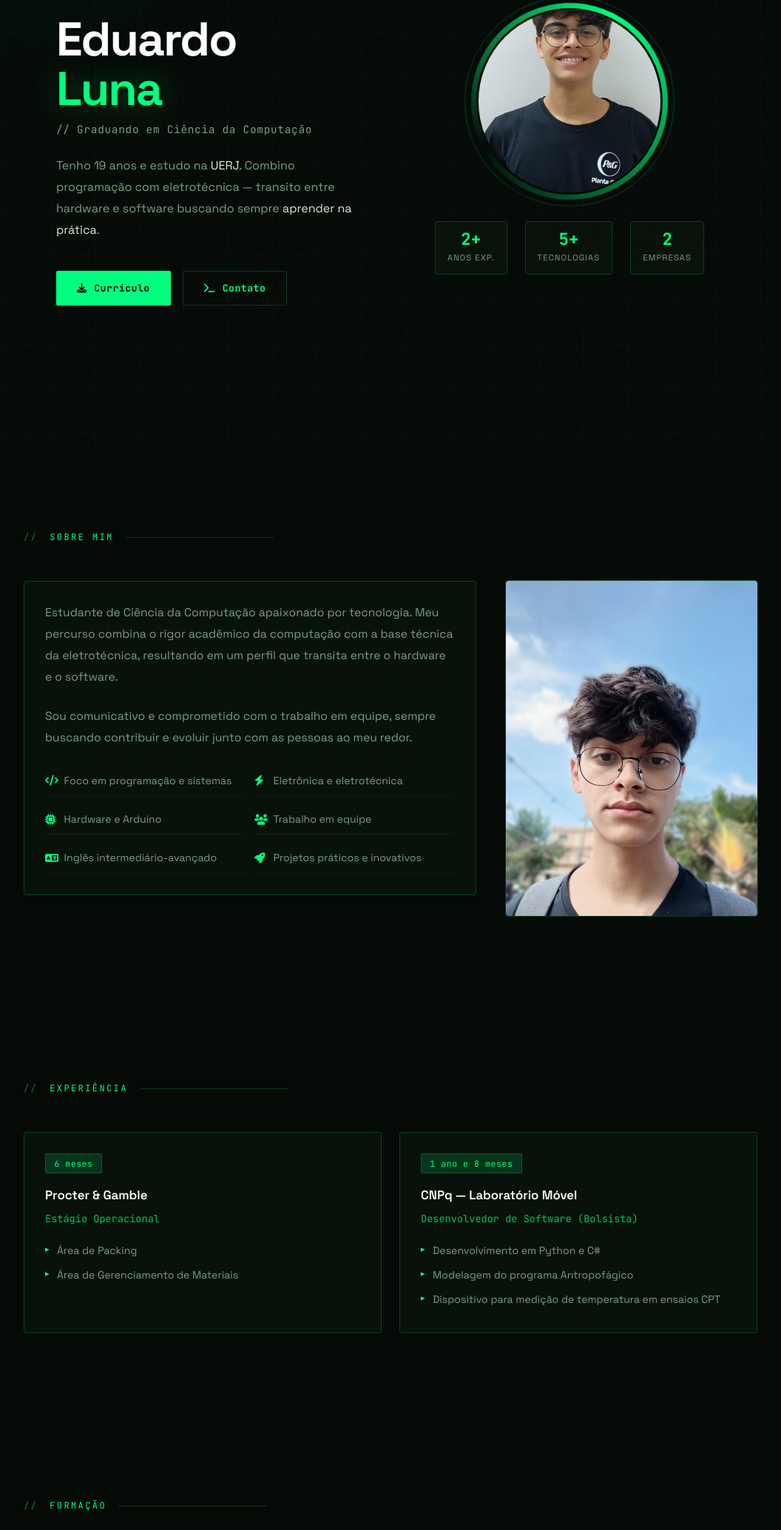
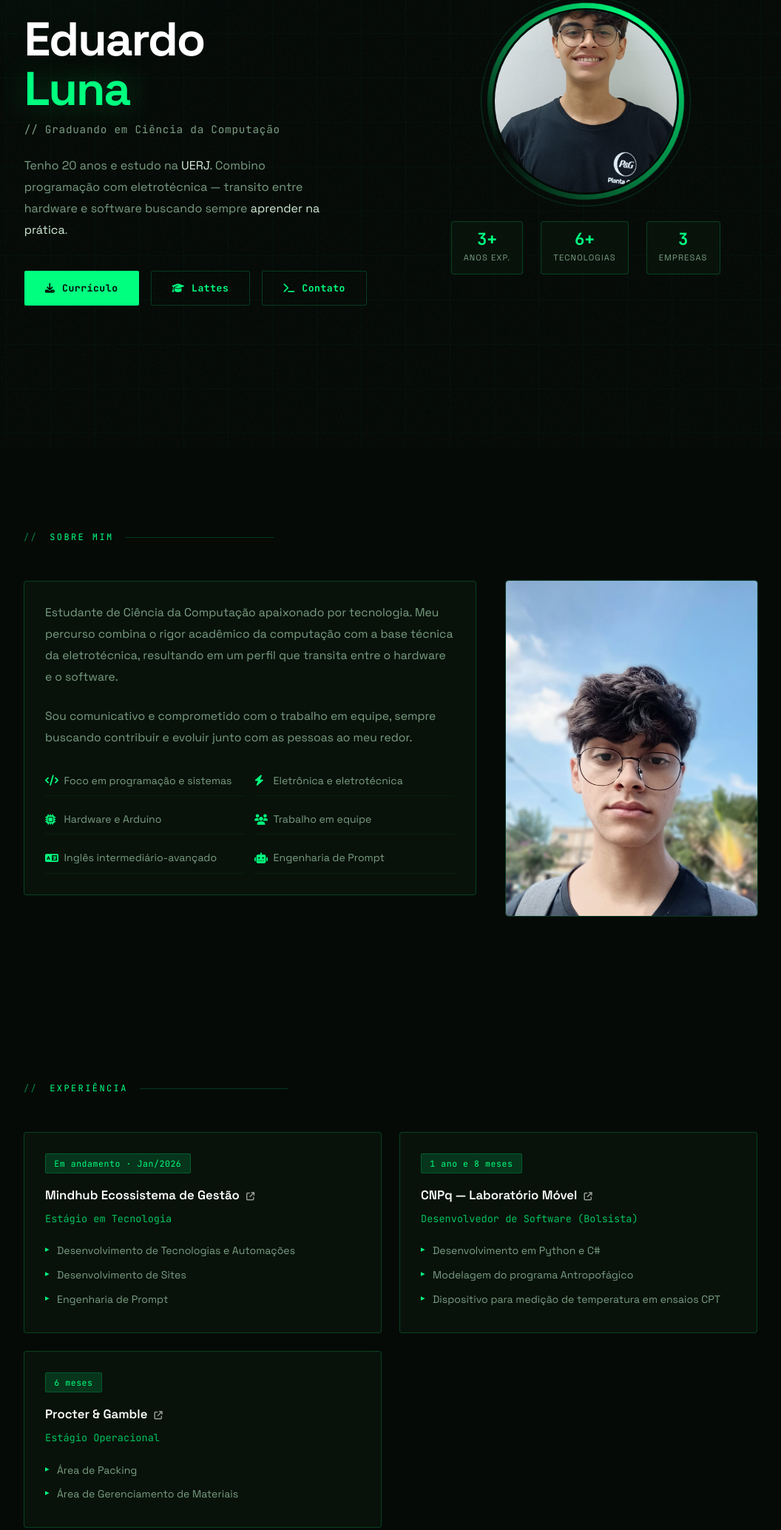
Before and after one commit to Luna7888/site-portifolio, a plain HTML site: page index.html in a window 1280 px wide. Shown: the part 195-2263 px from the top of the page at 74% size, without its empty margins (112-1168 px from the left). Drawn offline with Linux system fonts and the light colour scheme.

Commit message:
atualizei o currivulo

```diff
--- a/index.html
+++ b/index.html
@@ -14,7 +14,6 @@
 
 <div class="noise"></div>
 
-<!-- HEADER -->
 <header>
   <nav class="container">
     <div class="logo">edu.luna</div>
@@ -33,55 +32,53 @@
 
 <main>
 
-  <!-- HERO -->
   <section id="hero">
     <div class="container">
       <div class="hero-inner">
-
         <div class="hero-text reveal">
-          <div class="hero-badge">disponível para oportunidades</div>
+          <div class="hero-badge">estagiando na mindhub · jan/2026</div>
           <h1>Eduardo<br><span class="name-green">Luna</span></h1>
           <p class="hero-subtitle">// Graduando em Ciência da Computação</p>
           <p class="hero-desc">
-            Tenho 19 anos e estudo na <em>UERJ</em>. Combino programação com
+            Tenho 20 anos e estudo na <em>UERJ</em>. Combino programação com
             eletrotécnica — transito entre hardware e software buscando sempre
             <em>aprender na prática</em>.
           </p>
           <div class="hero-btns">
-            <a href="Eduardo_Luna_-_Currículo.pdf" class="btn primary" download>
+            <a href="curriculo.pdf" class="btn primary" download>
               <i class="fas fa-download"></i> Currículo
+            </a>
+            <a href="http://lattes.cnpq.br/" target="_blank" class="btn secondary">
+              <i class="fas fa-graduation-cap"></i> Lattes
             </a>
             <a href="#contact" class="btn secondary">
               <i class="fas fa-terminal"></i> Contato
             </a>
           </div>
         </div>
-
         <div class="hero-visual reveal">
           <div class="profile-ring">
             <img src="profile_1.jpeg" alt="Eduardo Luna" class="profile-img">
           </div>
           <div class="hero-stats">
             <div class="stat">
-              <span class="stat-num">2+</span>
+              <span class="stat-num">3+</span>
               <span class="stat-label">anos exp.</span>
             </div>
             <div class="stat">
-              <span class="stat-num">5+</span>
+              <span class="stat-num">6+</span>
               <span class="stat-label">tecnologias</span>
             </div>
             <div class="stat">
-              <span class="stat-num">2</span>
+              <span class="stat-num">3</span>
               <span class="stat-label">empresas</span>
             </div>
           </div>
         </div>
-
       </div>
     </div>
   </section>
 
-  <!-- ABOUT -->
   <section id="about">
     <div class="container">
       <p class="section-title reveal">sobre mim</p>
@@ -95,7 +92,7 @@
             <li><i class="fas fa-microchip"></i> Hardware e Arduino</li>
             <li><i class="fas fa-users"></i> Trabalho em equipe</li>
             <li><i class="fas fa-language"></i> Inglês intermediário-avançado</li>
-            <li><i class="fas fa-rocket"></i> Projetos práticos e inovativos</li>
+            <li><i class="fas fa-robot"></i> Engenharia de Prompt</li>
           </ul>
         </div>
         <div class="about-img-wrap reveal">
@@ -105,25 +102,25 @@
     </div>
   </section>
 
-  <!-- EXPERIENCE -->
   <section id="experience">
     <div class="container">
       <p class="section-title reveal">experiência</p>
       <div class="exp-grid">
 
         <div class="card exp-card reveal">
-          <span class="exp-tag">6 meses</span>
-          <h3>Procter &amp; Gamble</h3>
-          <p class="role">Estágio Operacional</p>
+          <span class="exp-tag">Em andamento · Jan/2026</span>
+          <h3><a href="https://mindhub.com.br" target="_blank" class="exp-link">Mindhub Ecossistema de Gestão <i class="fas fa-arrow-up-right-from-square"></i></a></h3>
+          <p class="role">Estágio em Tecnologia</p>
           <ul class="exp-list">
-            <li>Área de Packing</li>
-            <li>Área de Gerenciamento de Materiais</li>
+            <li>Desenvolvimento de Tecnologias e Automações</li>
+            <li>Desenvolvimento de Sites</li>
+            <li>Engenharia de Prompt</li>
           </ul>
         </div>
 
         <div class="card exp-card reveal">
           <span class="exp-tag">1 ano e 8 meses</span>
-          <h3>CNPq — Laboratório Móvel</h3>
+          <h3><a href="https://www.laboratorio-movel.com.br" target="_blank" class="exp-link">CNPq — Laboratório Móvel <i class="fas fa-arrow-up-right-from-square"></i></a></h3>
           <p class="role">Desenvolvedor de Software (Bolsista)</p>
           <ul class="exp-list">
             <li>Desenvolvimento em Python e C#</li>
@@ -132,16 +129,24 @@
           </ul>
         </div>
 
+        <div class="card exp-card reveal">
+          <span class="exp-tag">6 meses</span>
+          <h3><a href="https://www.pg.com.br" target="_blank" class="exp-link">Procter &amp; Gamble <i class="fas fa-arrow-up-right-from-square"></i></a></h3>
+          <p class="role">Estágio Operacional</p>
+          <ul class="exp-list">
+            <li>Área de Packing</li>
+            <li>Área de Gerenciamento de Materiais</li>
+          </ul>
+        </div>
+
       </div>
     </div>
   </section>
 
-  <!-- EDUCATION -->
   <section id="education">
     <div class="container">
       <p class="section-title reveal">formação</p>
       <div class="edu-list">
-
         <div class="card edu-card reveal">
           <div class="edu-info">
             <h3>UERJ — Universidade Estadual do Rio de Janeiro</h3>
@@ -149,7 +154,6 @@
           </div>
           <span class="edu-date">2025 → 2029</span>
         </div>
-
         <div class="card edu-card reveal">
           <div class="edu-info">
             <h3>IFRJ — Campus Paracambi</h3>
@@ -157,17 +161,14 @@
           </div>
           <span class="edu-date">2021 → 2025</span>
         </div>
-
       </div>
     </div>
   </section>
 
-  <!-- SKILLS -->
   <section id="skills">
     <div class="container">
       <p class="section-title reveal">habilidades</p>
       <div class="skills-layout reveal">
-
         <div class="skill-bars">
           <div class="skill-row">
             <div class="skill-meta"><span>Python</span><span>Intermediário</span></div>
@@ -194,7 +195,6 @@
             <div class="bar-bg"><div class="bar-fill" data-width="35"></div></div>
           </div>
         </div>
-
         <div class="tech-tags">
           <h4>tecnologias & áreas</h4>
           <div class="tags-wrap">
@@ -204,16 +204,16 @@
             <span class="tag">Eletrônica</span>
             <span class="tag">Python</span>
             <span class="tag">C#</span>
+            <span class="tag">Automações</span>
+            <span class="tag">Prompt Eng.</span>
             <span class="tag">Git</span>
             <span class="tag">Linux</span>
           </div>
         </div>
-
       </div>
     </div>
   </section>
 
-  <!-- ADDITIONAL -->
   <section id="additional">
     <div class="container">
       <p class="section-title reveal">complementares</p>
@@ -236,7 +236,6 @@
     </div>
   </section>
 
-  <!-- CONTACT -->
   <section id="contact">
     <div class="container">
       <p class="section-title reveal">contato</p>
@@ -273,7 +272,7 @@
 
 <footer>
   <div class="container">
-    <p>© 2026 <span>Eduardo Luna</span> — feito com <span>♥</span> e muito café</p>
+    <p>© 2026 <span>Eduardo Luna</span> — feito com <span>♥</span> e muito chá de camomila</p>
   </div>
 </footer>
 
--- a/style.css
+++ b/style.css
@@ -781,3 +781,26 @@ footer span { color: var(--green); }
   .contact-actions { flex-direction: column; }
   .contact-actions .btn { justify-content: center; }
 }
+
+/* === EXP LINK === */
+.exp-link {
+  color: inherit;
+  text-decoration: none;
+  transition: color 0.2s;
+}
+.exp-link:hover {
+  color: var(--green);
+}
+.exp-link i {
+  font-size: 0.7rem;
+  opacity: 0.6;
+  margin-left: 0.3rem;
+}
+
+/* === HERO BTNS 3 BUTTONS === */
+@media (max-width: 480px) {
+  .hero-btns {
+    flex-direction: column;
+    align-items: flex-start;
+  }
+}
```
Also changed, not shown: 2 other files.
